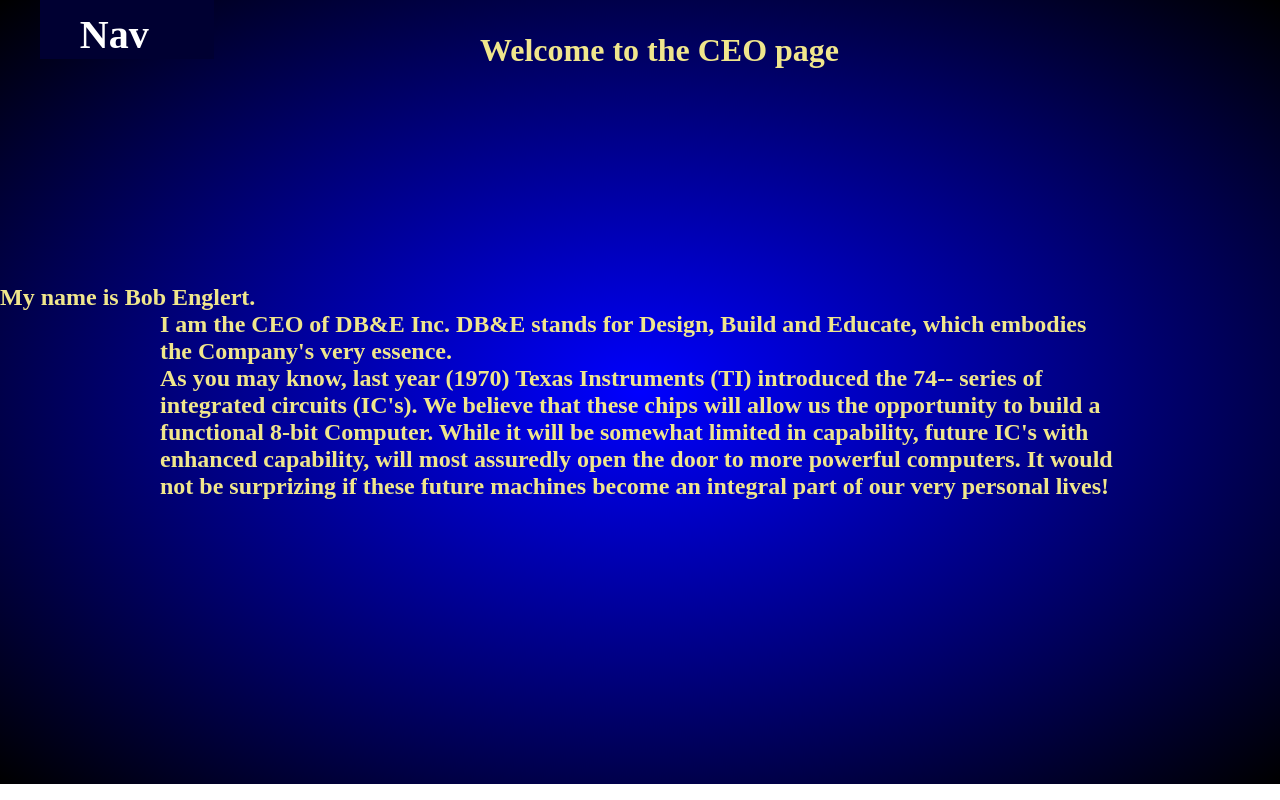
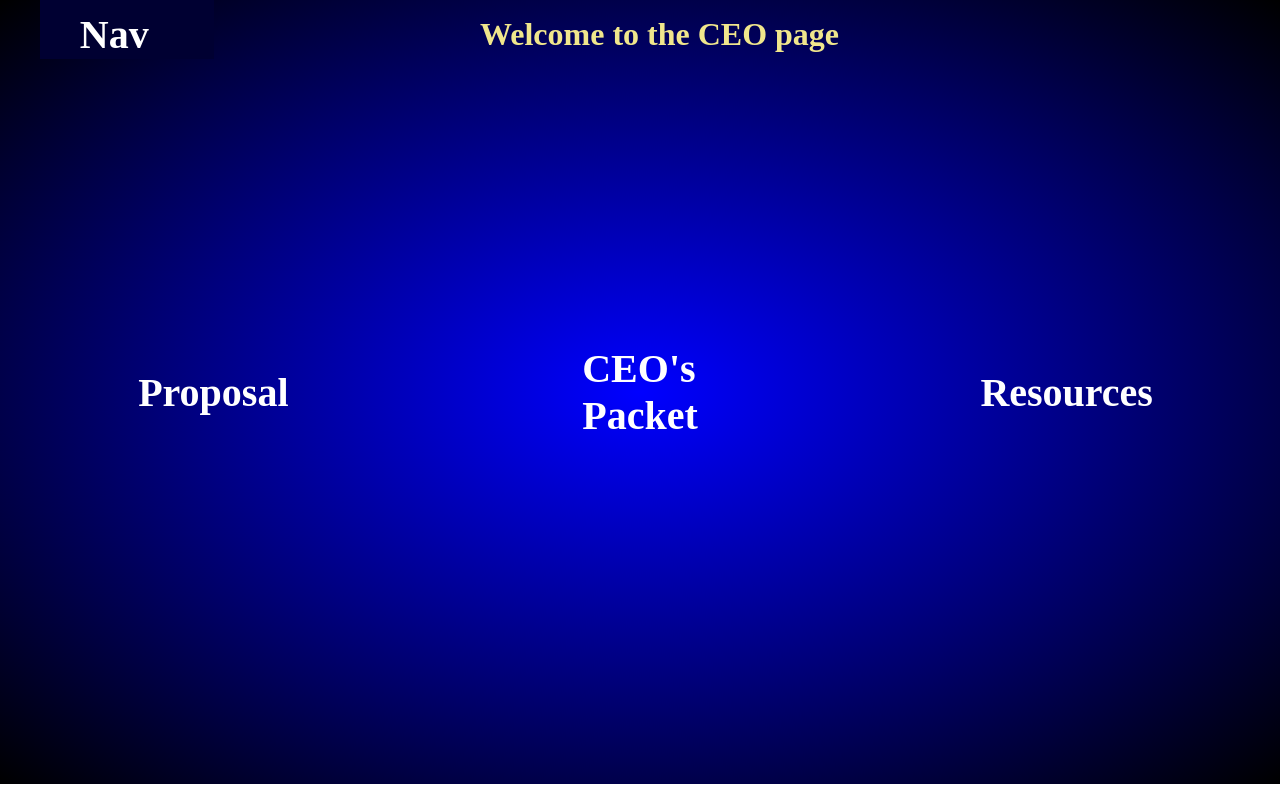
Before and after one commit to dbe-inc/DBE_Inc-1, a plain HTML site: page ceo.html in a window 1280 px wide. Drawn offline with Linux system fonts and the light colour scheme.

Commit message:
Add files via upload

```diff
--- a/ceo.html
+++ b/ceo.html
@@ -14,31 +14,42 @@
 	</script>
 
 	<style>
-	/*	.page{
-			border: 1px solid red;
-			height: 95vh;
-			display: flex;
-			flex-direction: column;
-			justify-content: center;
-			align-content: center;
-		}*/
 
 		h1{
 			position: absolute;
-			top: 1em;
+			top: 0.5em;
 			left: calc(50% - 5em);
 			color: khaki;
 			margin: auto;
-			z-index: 10;
+		/*	z-index: 10; */
 		}
 
-		.ceo-intro{
-			width: 75%;
-			font-size: 1.5em;
-			font-weight: bold;
-			margin: auto;
-		/*	padding: 0 10%;*/
+		.ceo-contents{
+			display: grid;
+			grid-template-columns: 1fr 1fr 1fr;
+			grid-template-areas: "proposal packet resources";
 		}
+
+			.ceo-ele{
+				color: white;
+				font-size: 2.5em;
+				font-weight: bold;
+				margin: auto;
+				padding: 0 10%;
+				cursor: pointer;
+			}
+
+			.ceo-proposal{
+				grid-area: proposal;
+			}
+
+			.ceo-packet{
+				grid-area: packet;
+			}
+
+			.ceo-resources{
+				grid-area: resources;
+			}
 
 	</style>
 
@@ -66,10 +77,10 @@
 
 	<div class="page">
 		<h1>Welcome to the CEO page</h1>
-		<div>
-			<label class="ceo-intro">My name is Bob Englert.</label>
-			<p class="ceo-intro">I am the CEO of DB&E Inc. DB&E stands for Design, Build and Educate, which embodies the Company's very essence. </p>
-			<p class="ceo-intro">As you may know, last year (1970) Texas Instruments (TI) introduced the 74-- series of integrated circuits (IC's). We believe that these chips will allow us the opportunity to build a functional 8-bit Computer. While it will be somewhat limited in capability, future IC's with enhanced capability, will most assuredly open the door to more powerful computers. It would not be surprizing if these future machines become an integral part of our very personal lives!</p>
+		<div class="ceo-contents">
+			<label class="ceo-ele ceo-proposal">Proposal</label>
+			<label class="ceo-ele ceo-packet">CEO's<br>Packet</label>
+			<label class="ceo-ele ceo-resources">Resources</label>
 	    </div>
 	</div>
 
```
